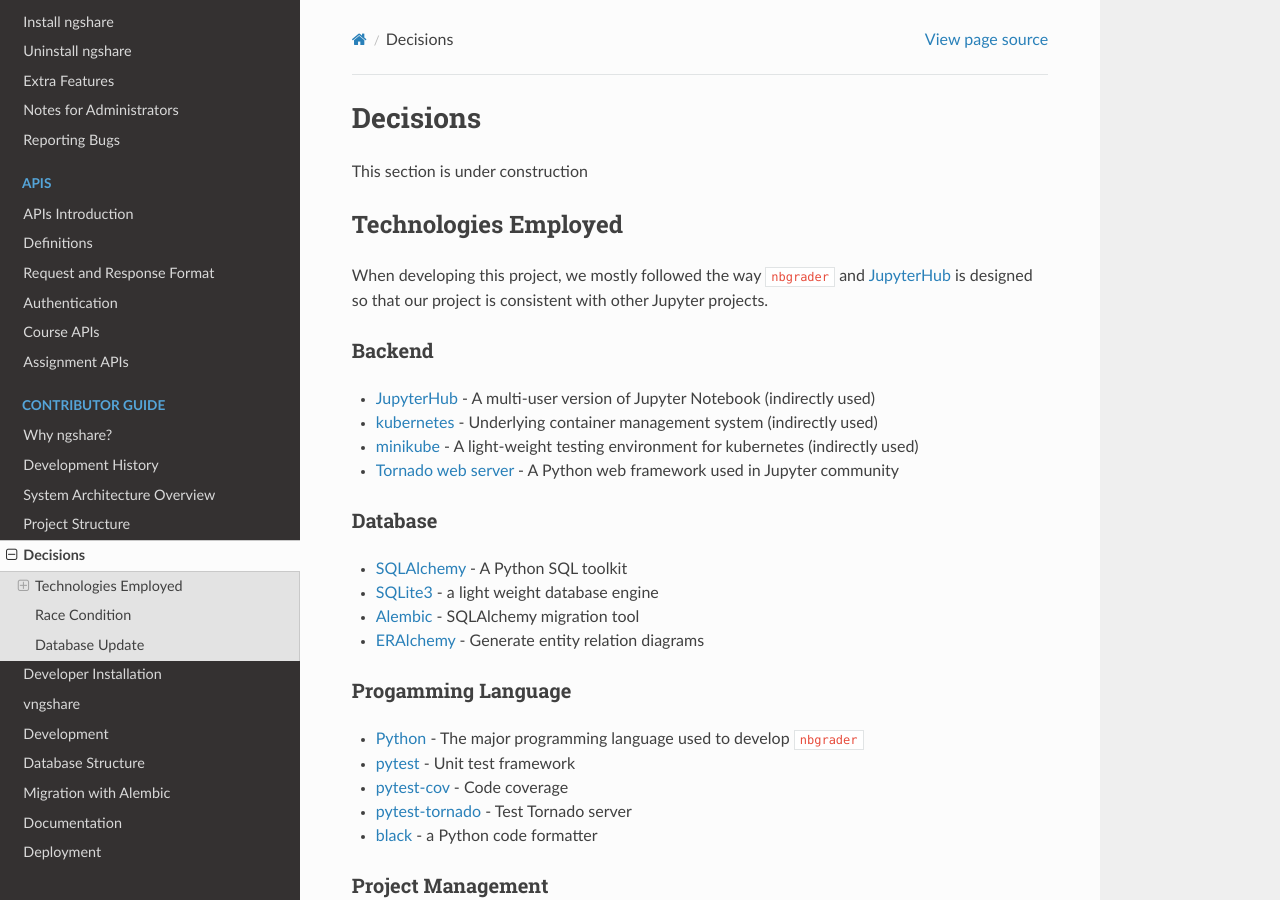
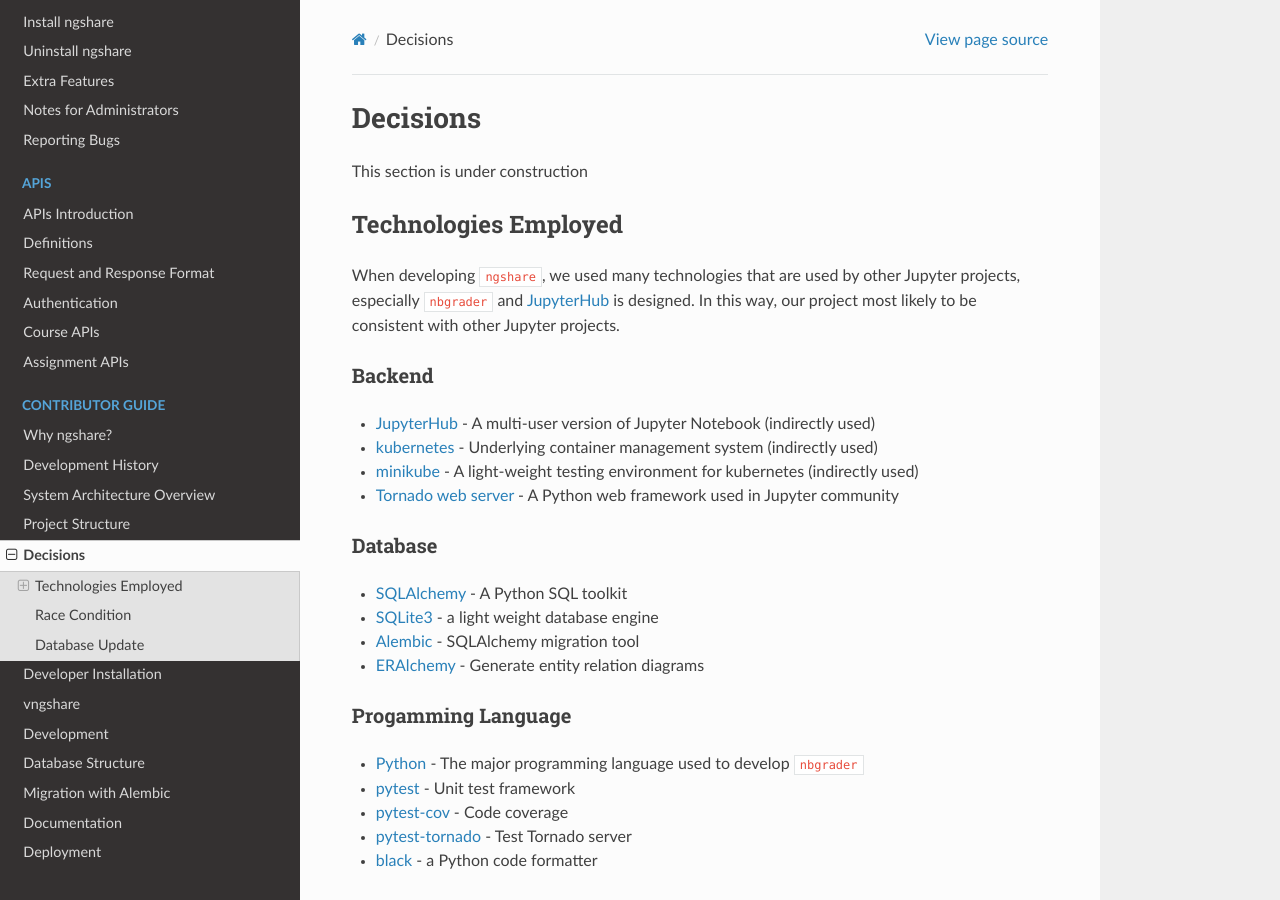
Before and after one commit to LibreTexts/ngshare, a Sphinx documentation site: the page built from docs/contributer_guide/decisions.rst, in a window 1280 px wide and 900 px high. Built offline with Sphinx 7.4.7 and the Read the Docs theme 2.0.0, drawn with Linux system fonts in a browser that asks for light colours.

Commit message:
Reword decisions

```diff
--- a/docs/contributer_guide/decisions.rst
+++ b/docs/contributer_guide/decisions.rst
@@ -6,7 +6,7 @@
 Technologies Employed
 ---------------------
 
-When developing this project, we mostly followed the way ``nbgrader`` and `JupyterHub <https://github.com/jupyterhub/jupyterhub>`_ is designed so that our project is consistent with other Jupyter projects.
+When developing ``ngshare``, we used many technologies that are used by other Jupyter projects, especially ``nbgrader`` and `JupyterHub <https://github.com/jupyterhub/jupyterhub>`_ is designed. In this way, our project most likely to be consistent with other Jupyter projects.
 
 Backend
 ^^^^^^^
```
